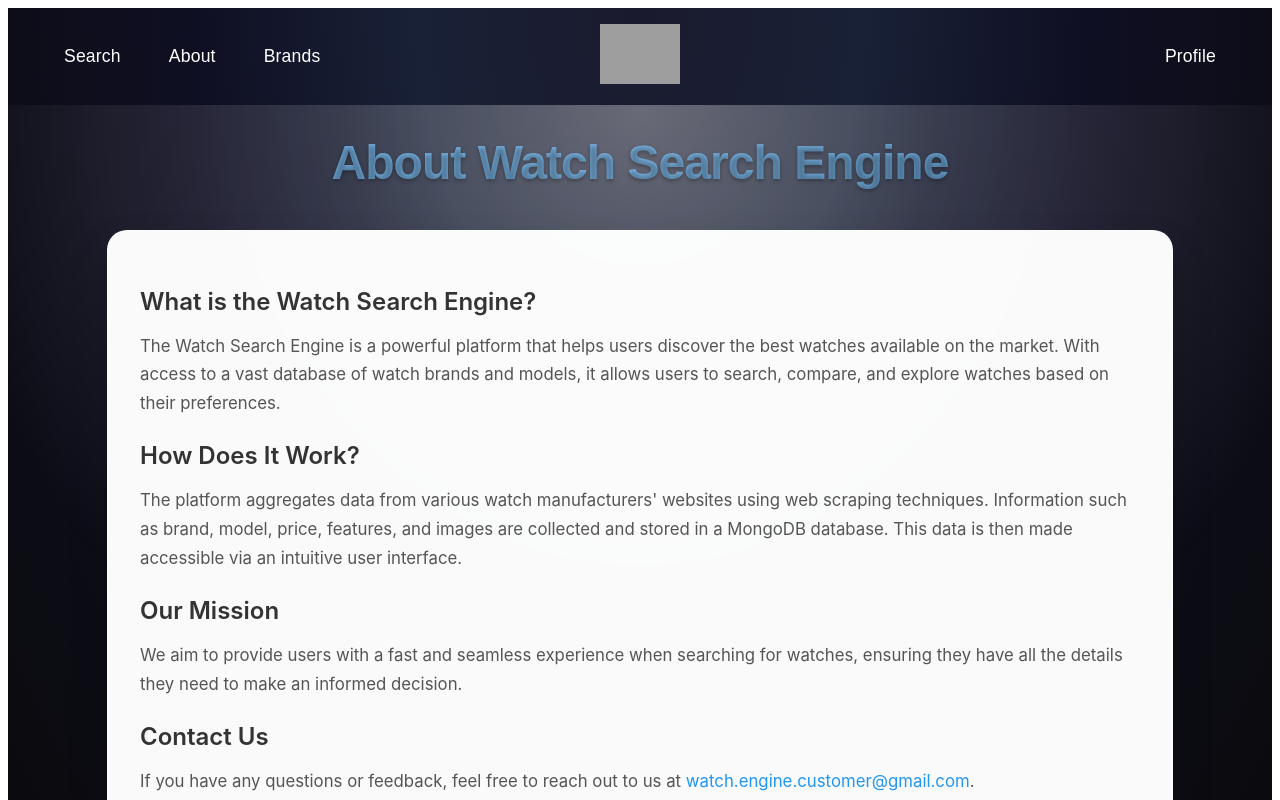
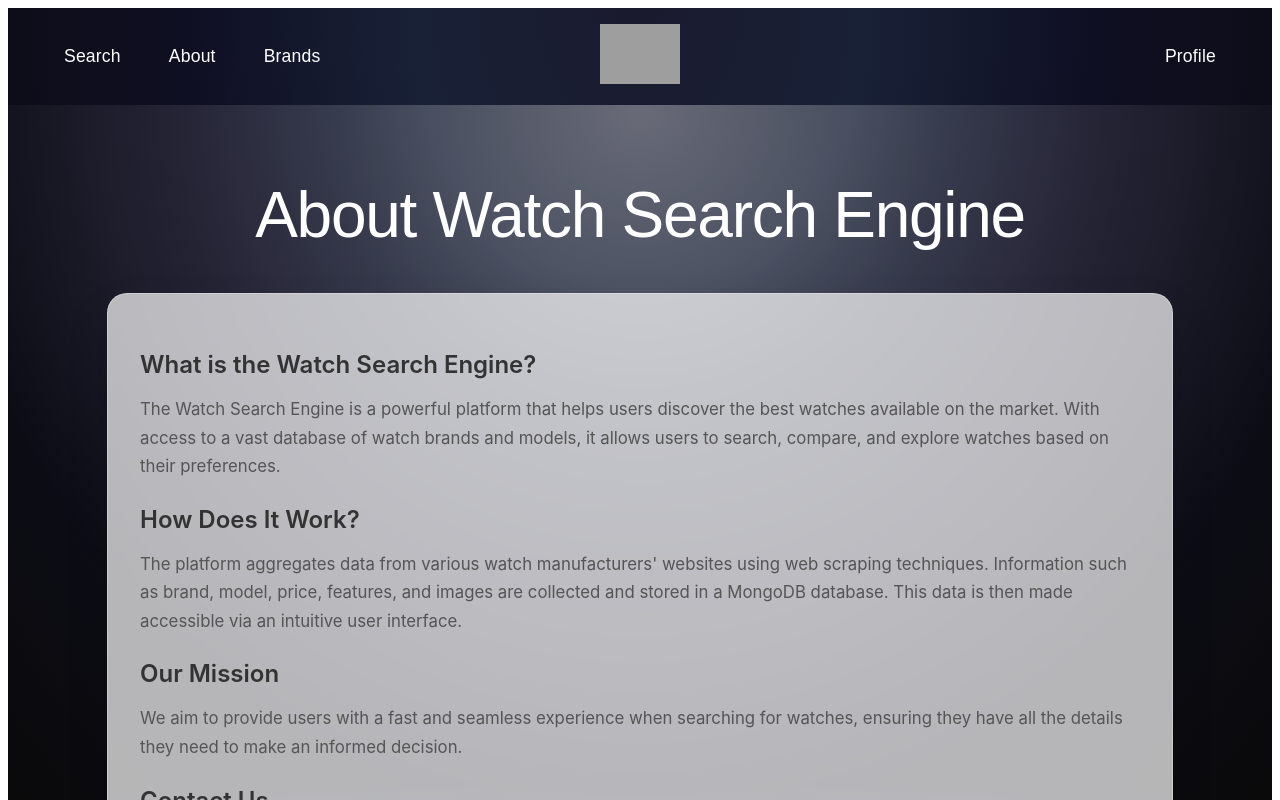
Before and after one commit to abrarnafiu/Watch-Engine, a Next.js app in the folder webapp/: page /about in a window 1280 px wide. Shown: the top 800 px of the page. Built offline with nearby package versions, Linux system fonts and the light colour scheme; grey boxes are pictures that could not be loaded.

Commit message:
About page changes
minor changes to about page

```diff
--- a/webapp/src/pages/About.css
+++ b/webapp/src/pages/About.css
@@ -47,14 +47,12 @@
 
 .about-header h1 {
   font-family: 'Montserrat', sans-serif;
-  font-weight: 700;
-  font-size: clamp(2rem, 4vw, 3rem);
-  margin: 0;
-  background: linear-gradient(135deg, rgb(103,166,218) 0%, rgb(122,178,224) 50%, rgb(82,139,185) 100%);
-  -webkit-background-clip: text;
-  -webkit-text-fill-color: transparent;
+  font-weight: 500;
+  font-size: clamp(4rem, 4vw, 3rem);
+  margin-top: 10;
+  margin-bottom: 20;
+  color: rgba(255, 255, 255);
   background-clip: text;
-  text-shadow: 0 2px 4px rgba(0,0,0,0.3);
   letter-spacing: -0.02em;
   line-height: 1.1;
 }
@@ -62,7 +60,7 @@
 .about-content {
   max-width: 1000px;
   margin: 0 auto;
-  background: rgba(255, 255, 255, 0.98);
+  background: rgba(255, 255, 255, 0.7);
   backdrop-filter: blur(10px);
   padding: 2rem;
   border-radius: 20px;
--- a/webapp/src/pages/about.tsx
+++ b/webapp/src/pages/about.tsx
@@ -1,6 +1,6 @@
 import Navbar from '../components/navbar'
 import './About.css';  // Import the CSS file for styling
-export function About() {
+export default function About() {
   return (
     <div className="about-page">
     <Navbar />
@@ -8,7 +8,7 @@ export function About() {
 
       <header className="about-header">
       <h1>About Watch Search Engine</h1>
-    </header>
+      </header>
 
     <section className="about-content">
       <h2>What is the Watch Search Engine?</h2>
@@ -44,5 +44,3 @@ export function About() {
   </div>
   );
 }
-
-export default About;
```
